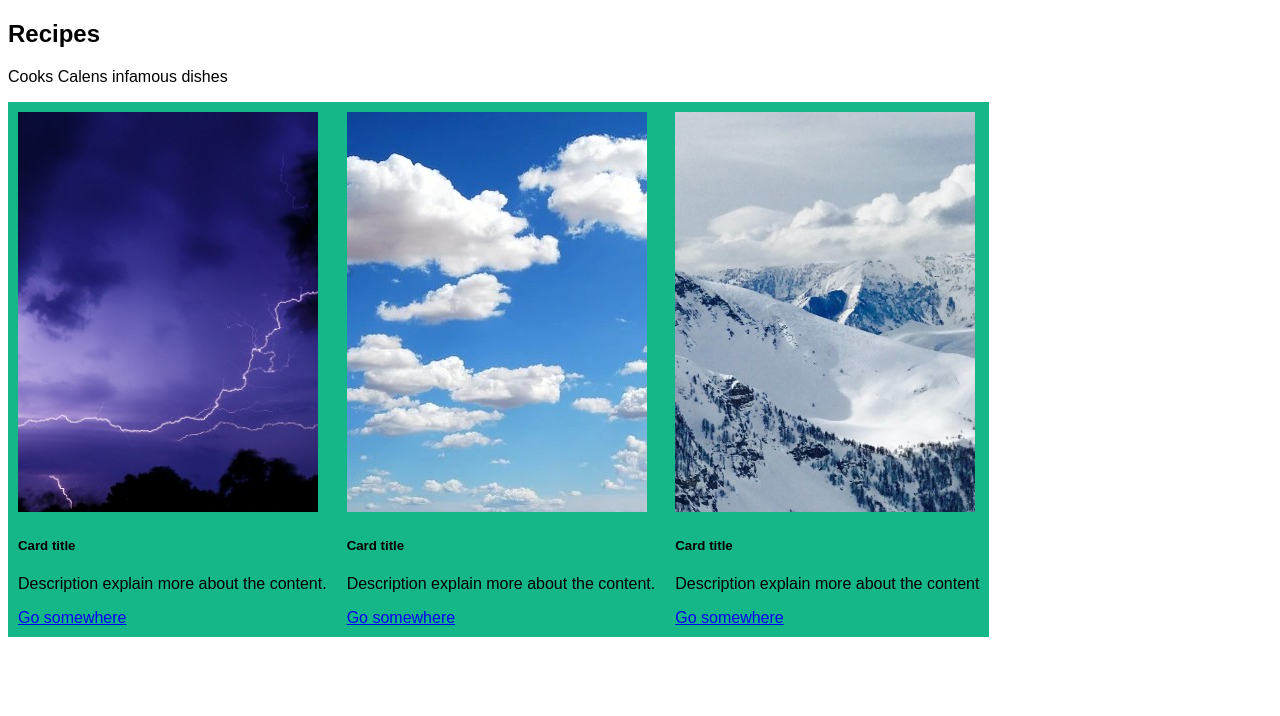
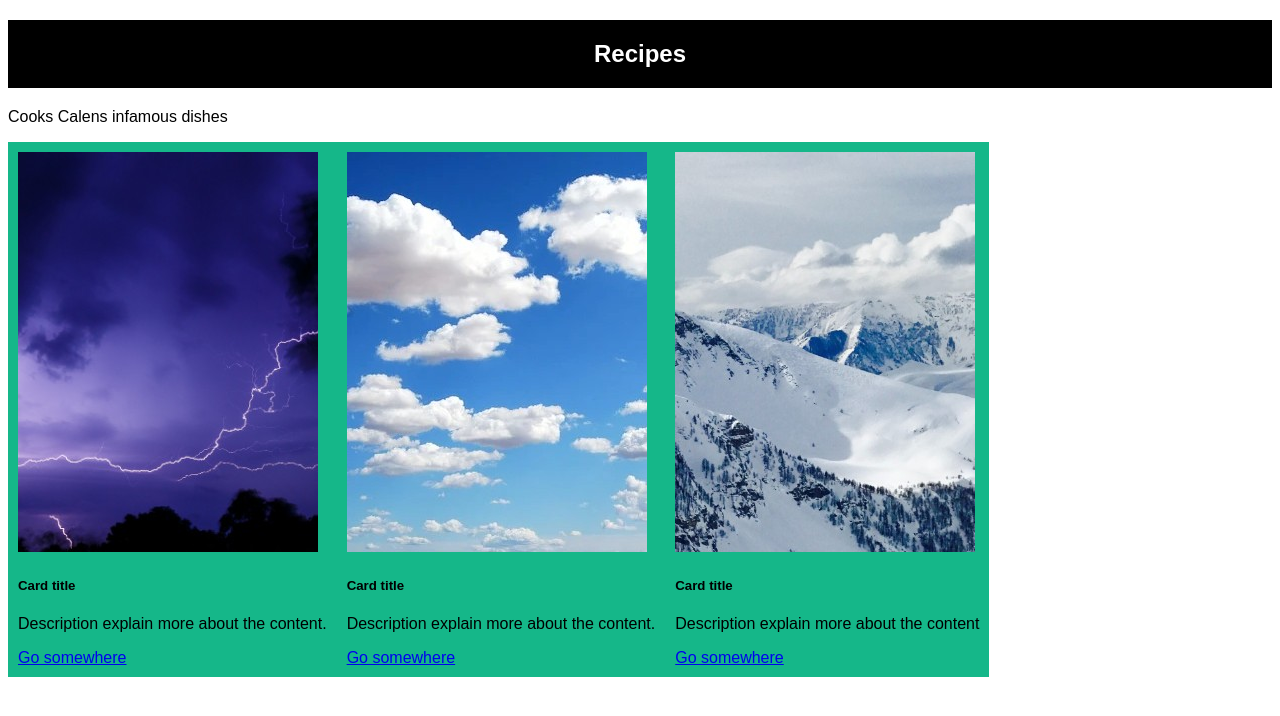
Before and after one commit to freklesthemighty/home-work, a plain HTML site: page recipe.html in a window 1280 px wide. Drawn offline with Linux system fonts and the light colour scheme.

Commit message:
style change

```diff
--- a/recipe.html
+++ b/recipe.html
@@ -9,11 +9,13 @@
         * {
           box-sizing: border-box;
         }
-        #myheader{
+        #myHeader {
           background-color:black;
           color:white;
           padding:20px;
+          text-align: center;
         }
+
 
         body {
           font-family: Arial, Helvetica, sans-serif;
@@ -21,6 +23,8 @@
         .recipe {
           background-color:rgb(21, 183, 137);
           padding:10px;
+          border-color: black;
+
         }
 
         .card-group {
```
